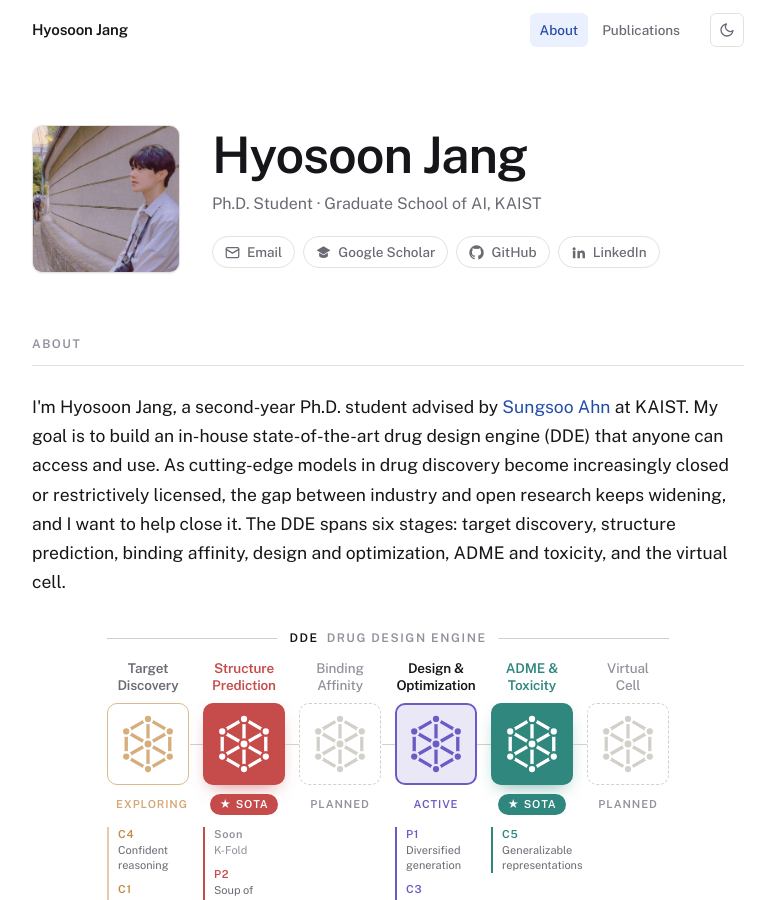
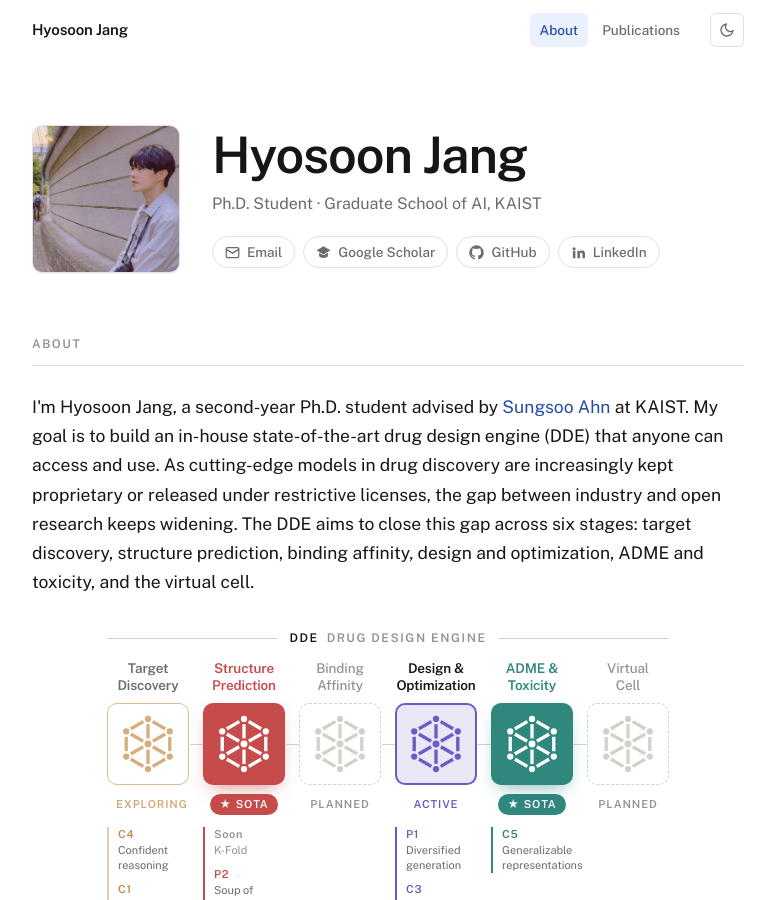
Before and after one commit to hsjang0/hsjang, a Jekyll site: the page built from index.html, in a window 1280 px wide and 900 px high. Shown: the whole window, without its empty margins (252-1027 px from the left). Built offline with Jekyll 4.4.1, drawn with Linux system fonts in a browser that asks for light colours.

Commit message:
Tighten the reason and scope sentences in About
Co-Authored-By: Claude Opus 5.5 <noreply@anthropic.com>

```diff
--- a/index.html
+++ b/index.html
@@ -56,9 +56,9 @@ title: Home
       <a href="https://sungsoo-ahn.github.io/" target="_blank" rel="noopener">Sungsoo Ahn</a>
       at KAIST. My goal is to build an in-house state-of-the-art drug design engine
       (DDE) that anyone can access and use. As cutting-edge models in drug discovery
-      become increasingly closed or restrictively licensed, the gap between industry
-      and open research keeps widening, and I want to help close it.
-      The DDE spans six stages: target discovery, structure prediction, binding
+      are increasingly kept proprietary or released under restrictive licenses, the
+      gap between industry and open research keeps widening. The DDE aims to close
+      this gap across six stages: target discovery, structure prediction, binding
       affinity, design and optimization, ADME and toxicity, and the virtual cell.
     </p>
   </div>
```
